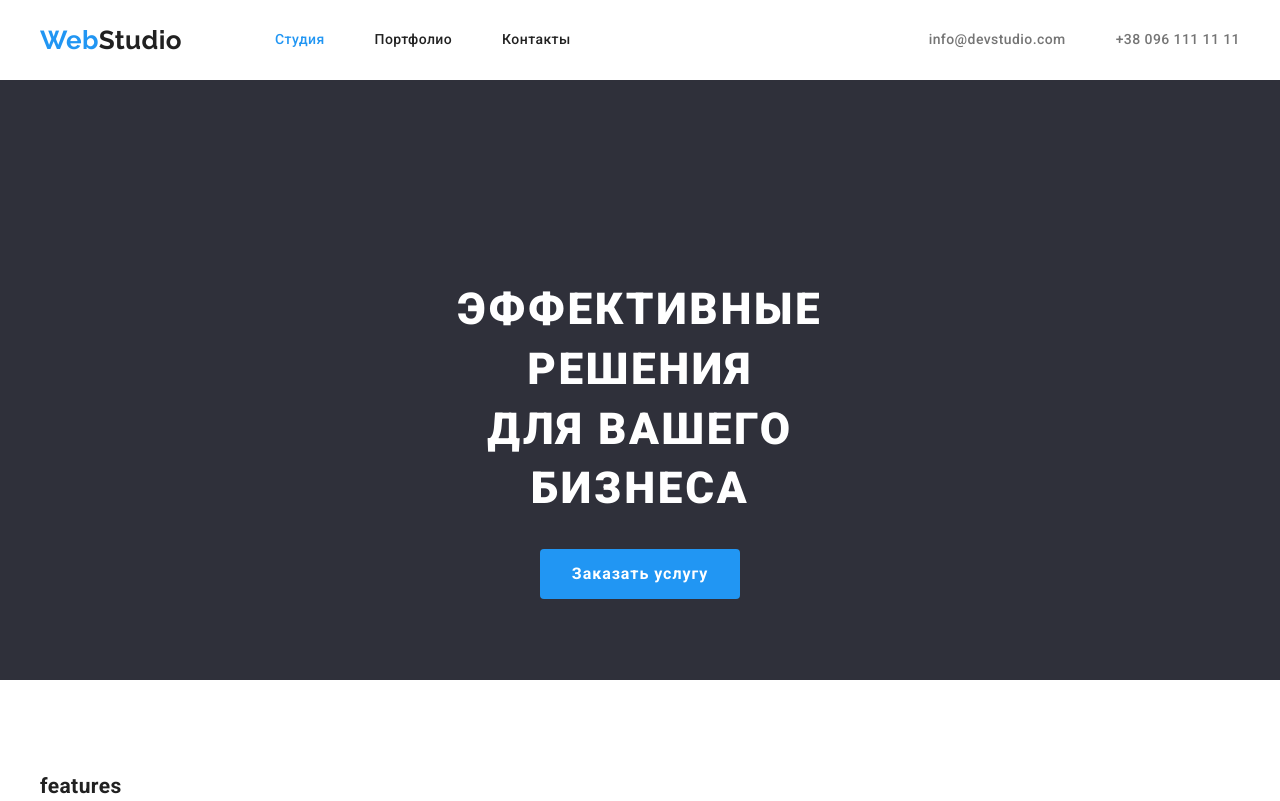
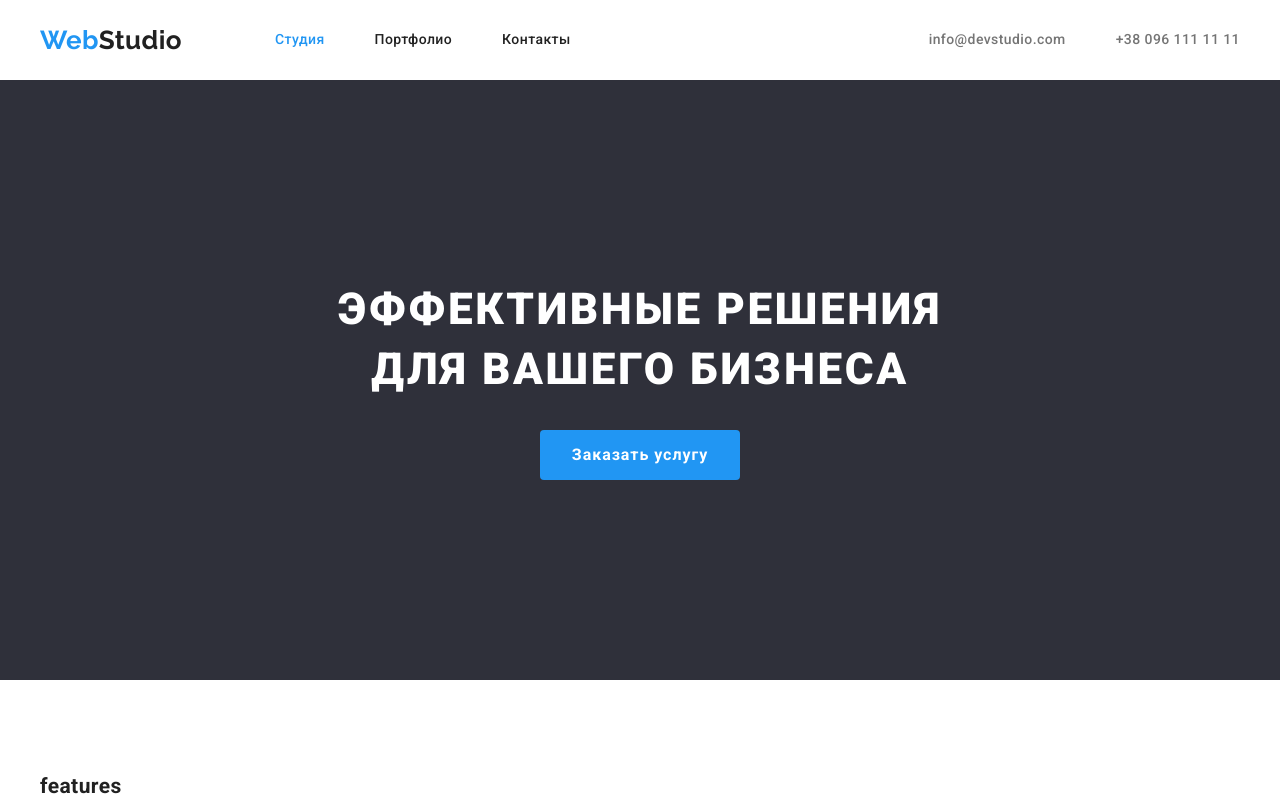
Before and after one commit to citemaker/goit-markup-hw-03, a plain HTML site: page index.html in a window 1280 px wide. Shown: the top 801 px of the page. Drawn offline with nearby package versions, Linux system fonts and the light colour scheme.

Commit message:
Update styles.css

```diff
--- a/styles/styles.css
+++ b/styles/styles.css
@@ -154,8 +154,8 @@ a.link {
   margin-top: 0;
   margin-bottom: 30px;
   padding-top: 200px;
-  padding-left: 452px;
-  padding-right: 452px;
+  padding-left: 252px;
+  padding-right: 252px;
 
   color: var(--secondary-accent-color);
   font-weight: 900;
```
